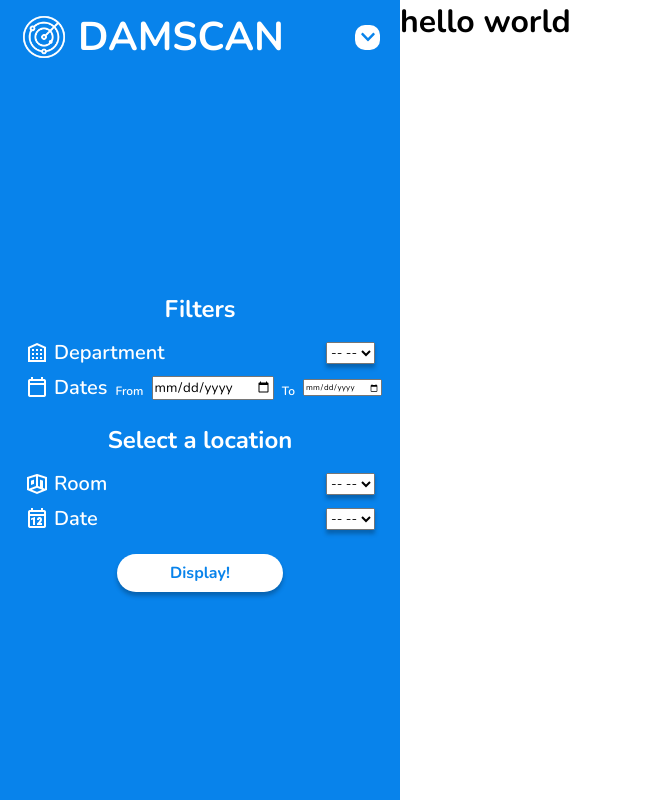
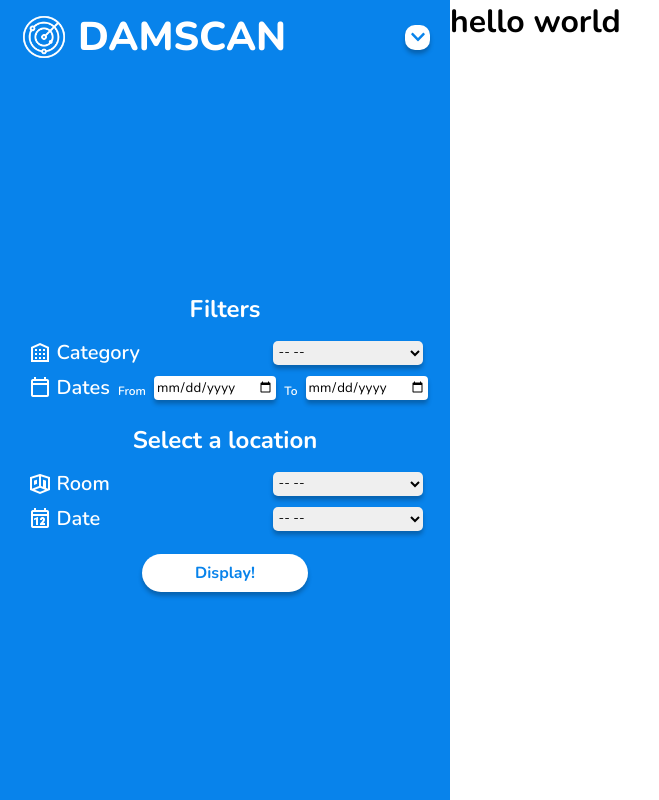
Before and after one commit to kristinaxlee/LiDAR-Capstone-Project, a React (Create React App) app in the folder dam-scan-web/: page / in a window 1280 px wide. Shown: the whole page, without its empty margins (0-659 px from the left). Built offline with nearby package versions, Linux system fonts and the light colour scheme.

Commit message:
fix date styling and move state functions to App

```diff
--- a/dam-scan-web/src/App.css
+++ b/dam-scan-web/src/App.css
@@ -36,3 +36,8 @@
     transform: rotate(360deg);
   }
 }
+
+::-webkit-calendar-picker-indicator {
+  padding: 2;
+  margin: 0;
+}
--- a/dam-scan-web/src/App.tsx
+++ b/dam-scan-web/src/App.tsx
@@ -3,9 +3,59 @@ import "./App.css";
 import SideMenu from "./SideMenu";
 
 function App() {
+  const [filters, setFilters] = useState({
+    department: "",
+    fromDate: "",
+    toDate: "",
+    room: "",
+    date: "",
+  });
+
+  const changeRoom = (e: any) => {
+    setFilters({
+      ...filters,
+      room: e.target.value,
+    });
+  };
+
+  const changeDate = (e: any) => {
+    setFilters({
+      ...filters,
+      date: e.target.value,
+    });
+  };
+
+  const changeDepartment = (e: any) => {
+    setFilters({
+      ...filters,
+      department: e.target.value,
+    });
+  };
+
+  const changeToDate = (e: any) => {
+    setFilters({
+      ...filters,
+      toDate: e.target.value,
+    });
+  };
+
+  const changeFromDate = (e: any) => {
+    setFilters({
+      ...filters,
+      fromDate: e.target.value,
+    });
+  };
+
   return (
     <div style={{ display: "flex" }}>
-      <SideMenu />
+      <SideMenu
+        changeRoom={changeRoom}
+        changeDate={changeDate}
+        changeDepartment={changeDepartment}
+        changeToDate={changeToDate}
+        changeFromDate={changeFromDate}
+        filters={filters}
+      />
       <h1>hello world</h1>
     </div>
   );
--- a/dam-scan-web/src/Dropdown.tsx
+++ b/dam-scan-web/src/Dropdown.tsx
@@ -1,21 +1,28 @@
 import React from "react";
 import styled from "styled-components";
 
-const DropdownContainer = styled.div`
+const DropdownContainer = styled.div``;
+
+const DropdownSelect = styled.select`
+  border-radius: 5px;
   box-shadow: 0px 4px 4px rgba(0, 0, 0, 0.25);
+  font-family: "Nunito", sans-serif;
+  border: none;
+  padding: 2px;
+  min-width: 150px;
 `;
 
 function Dropdown(props: any) {
   return (
     <DropdownContainer>
-      <select onChange={props.change} value={props.value}>
+      <DropdownSelect onChange={props.change} value={props.value}>
         <option value="0">-- --</option>
         {props.options.map((item: any) => (
           <option key={item.id} value={item.id}>
             {item.name}
           </option>
         ))}
-      </select>
+      </DropdownSelect>
     </DropdownContainer>
   );
 }
--- a/dam-scan-web/src/SideMenu.tsx
+++ b/dam-scan-web/src/SideMenu.tsx
@@ -6,6 +6,7 @@ import {
   faChevronLeft,
   faChevronDown,
 } from "@fortawesome/free-solid-svg-icons";
+import "./App.css";
 
 import logo from "./assets/radar.png";
 import room from "./assets/room.png";
@@ -30,7 +31,7 @@ const options = [
 
 const SideMenuContainer = styled.div`
   background-color: #0883eb;
-  width: 400px;
+  width: 450px;
   text-align: center;
 `;
 
@@ -81,7 +82,7 @@ const SiteTitle = styled.p`
   font-size: 40px;
   padding-left: 10px;
   color: white;
-  font-weight: 700;
+  font-weight: 800;
 `;
 
 const FaIconContainer = styled.div`
@@ -93,6 +94,11 @@ const FaIconContainer = styled.div`
   border-radius: 10px;
   align-items: center;
   text-align: center;
+  box-shadow: 0px 4px 4px rgba(0, 0, 0, 0.25);
+  transition: transform 0.2s;
+  &: hover {
+    transform: scale(1.05);
+  }
 `;
 
 const FilterLabel = styled.div`
@@ -119,51 +125,34 @@ const DisplayButton = styled.div`
   margin-top: 20px;
   font-weight: 700;
   box-shadow: 0px 4px 4px rgba(0, 0, 0, 0.25);
+  transition: transform 0.2s;
+  &: hover {
+    transform: scale(1.05);
+  }
+`;
+
+const DateLabelContainer = styled.div`
+  height: 100%;
+  display: flex;
+  padding: 4px;
+`;
+
+const DateInput = styled.input`
+  border: none;
+  border-radius: 4px;
+  padding: 2px;
+  box-shadow: 0px 4px 4px rgba(0, 0, 0, 0.25);
 `;
 
 function SideMenu(props: any) {
-  const [filters, setFilters] = useState({
-    department: "",
-    fromDate: "",
-    toDate: "",
-    room: "",
-    date: "",
-  });
-
-  const changeRoom = (e: any) => {
-    setFilters({
-      ...filters,
-      room: e.target.value,
-    });
-  };
-
-  const changeDate = (e: any) => {
-    setFilters({
-      ...filters,
-      date: e.target.value,
-    });
-  };
-
-  const changeDepartment = (e: any) => {
-    setFilters({
-      ...filters,
-      department: e.target.value,
-    });
-  };
-
-  const changeToDate = (e: any) => {
-    setFilters({
-      ...filters,
-      toDate: e.target.value,
-    });
-  };
-
-  const changeFromDate = (e: any) => {
-    setFilters({
-      ...filters,
-      fromDate: e.target.value,
-    });
-  };
+  const {
+    filters,
+    changeRoom,
+    changeDate,
+    changeDepartment,
+    changeToDate,
+    changeFromDate,
+  } = props;
 
   const [menuActive, setMenuActive] = useState(true);
   return (
@@ -221,7 +210,7 @@ function SideMenu(props: any) {
               <FilterContainer>
                 <FilterLabel>
                   <Icon src={department} />
-                  <FilterName>Department</FilterName>
+                  <FilterName>Category</FilterName>
                 </FilterLabel>
 
                 <Dropdown
@@ -236,40 +225,23 @@ function SideMenu(props: any) {
                   <Icon src={calendar} />
                   <FilterName>Dates</FilterName>
                 </FilterLabel>
-                <div
-                  style={{
-                    height: "100%",
-                    display: "flex",
-                    padding: "4px",
-                  }}
-                >
+                <DateLabelContainer>
                   <FilterTitleSmall>From</FilterTitleSmall>
-                </div>
-                <input
+                </DateLabelContainer>
+                <DateInput
                   type="date"
-                  id="start"
-                  name="trip-start"
                   value={filters.fromDate}
                   onChange={changeFromDate}
-                ></input>
+                ></DateInput>
 
-                <div
-                  style={{
-                    height: "100%",
-                    display: "flex",
-                    padding: "4px",
-                  }}
-                >
+                <DateLabelContainer>
                   <FilterTitleSmall>To</FilterTitleSmall>
-                </div>
-                <input
-                  style={{ fontSize: "8px" }}
+                </DateLabelContainer>
+                <DateInput
                   type="date"
-                  id="start"
-                  name="trip-start"
                   value={filters.toDate}
                   onChange={changeToDate}
-                ></input>
+                ></DateInput>
               </FilterContainer>
 
               <SideMenuTitle>Select a location</SideMenuTitle>
```
